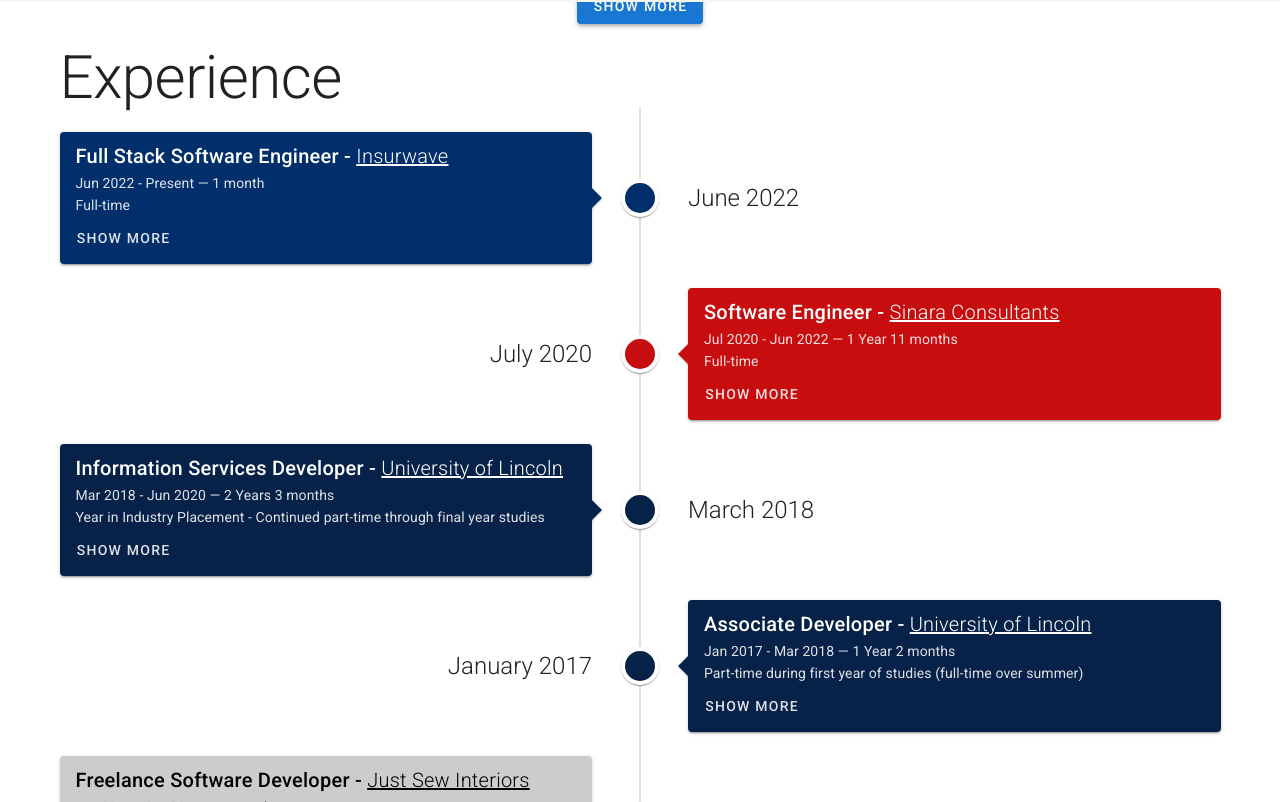
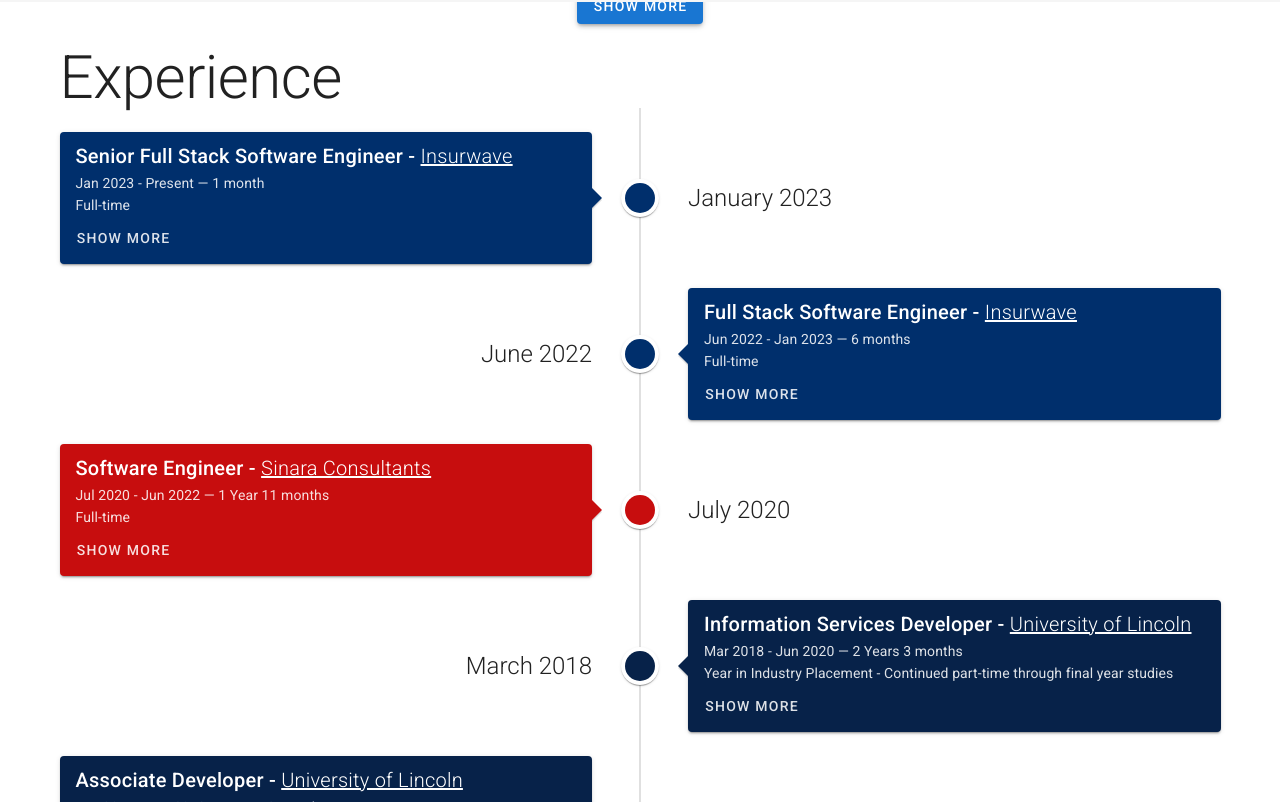
Before and after one commit to JackSteel97/PersonalSite, a Nuxt app: page / in a window 1280 px wide. Shown: the part 798-1600 px from the top of the page. Built offline with nearby package versions, Linux system fonts and the light colour scheme; what vue-typed-js would draw is missing.

Commit message:
Update experience

```diff
--- a/components/experience/experience.vue
+++ b/components/experience/experience.vue
@@ -21,8 +21,11 @@
     data: () =>{
         return {
             experienceItems: [
+                new ExperienceItem('#002F6C', "Senior Full Stack Software Engineer", "#FFFFFF", "Insurwave", "https://insurwave.com/",
+                                "Full-time", new Date(2023, 0, 1), true, new Date(), ["Remote Role", "Working on the Core Services Team", "Design and development of modern distributed cloud-based microservice architecture SaaS system", "Programming with C#, Typescript, React", "CI/CD with Azure DevOps and deployment with Kubernetes and Docker"]),
+
                 new ExperienceItem('#002F6C', "Full Stack Software Engineer", "#FFFFFF", "Insurwave", "https://insurwave.com/",
-                                "Full-time", new Date(2022, 5, 6), true, new Date(), ["Remote Role", "Agile Scrum Development of modern Microservice-based SaaS systems", "Programming with C#, Typescript, React", "CI/CD with Azure DevOps and deployment with Kubernetes"]),
+                                "Full-time", new Date(2022, 5, 6), false, new Date(2023, 0, 1), ["Remote Role", "Agile Scrum Development of modern Microservice-based SaaS systems", "Programming with C#, Typescript, React", "CI/CD with Azure DevOps and deployment with Kubernetes"]),
 
                 new ExperienceItem('#c70d0e', "Software Engineer", "#FFFFFF", "Sinara Consultants", "https://www.sinara.com/",
                                 "Full-time", new Date(2020, 6, 6), false, new Date(2022, 5, 6), ["Effective home working during pandemic", "Effective hybrid working", "Agile Scrum development of internal and external client large-scale systems", "Programming with C#, SignalR, Typescript, VueJS", "Deployment to AWS with kubernetes", "CI/CD with Jenkins"]),
```
